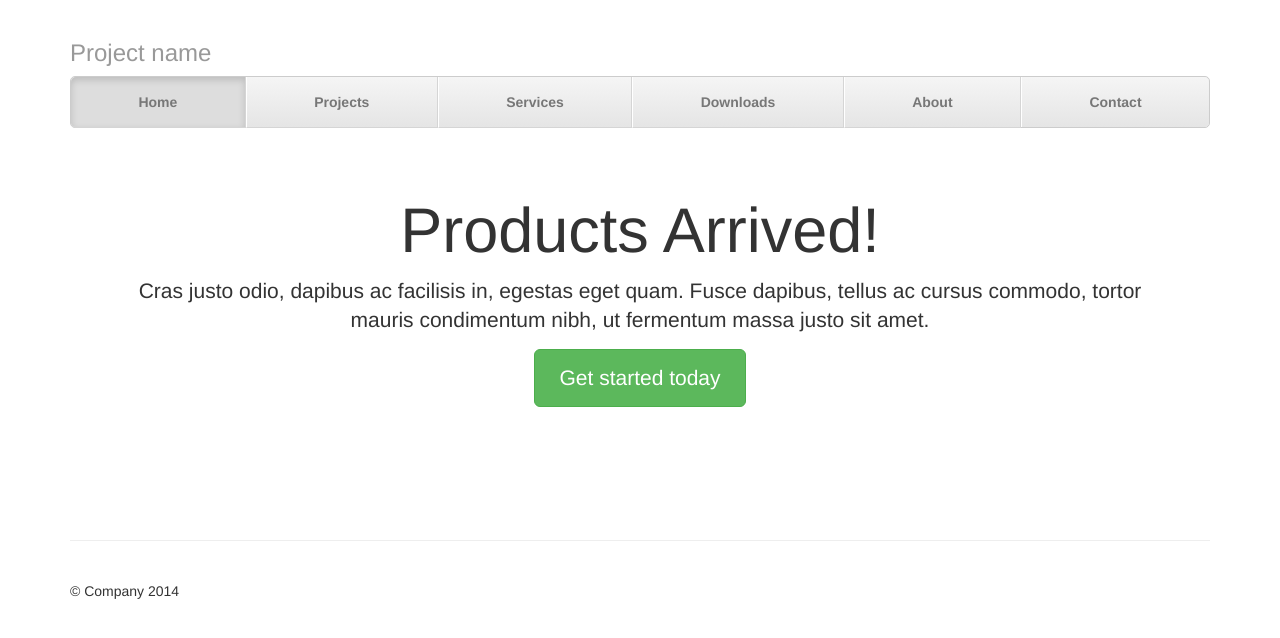
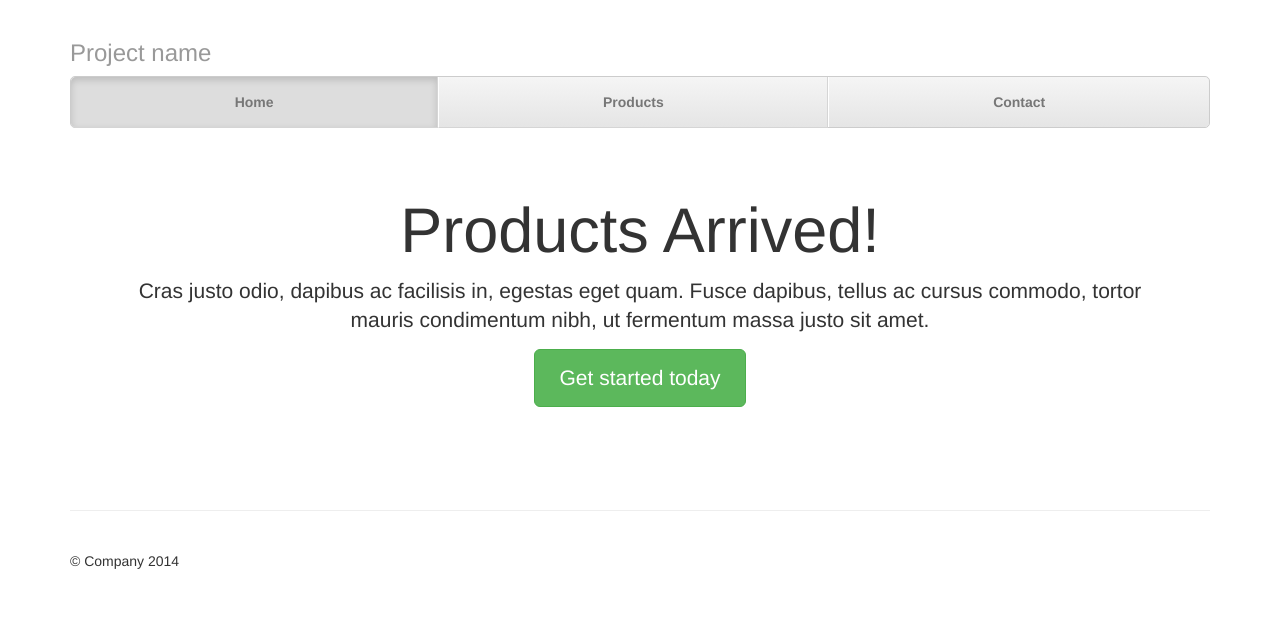
Before and after one commit to jjh5030/cfe-ecommerce, a Django app: template static/templates/products/all.html in a window 1280 px wide. Shown: the top 638 px of the page. Run offline with Django 3.2, Linux system fonts and the light colour scheme; the template is opened without the code that fills it, so the values that code supplies are empty; parts of the project's set-up code (start-up, migrations or seed data) failed here and were passed over; some libraries are stand-ins or nearby versions.

Commit message:
end lecture 64

```diff
--- a/products/urls.py
+++ b/products/urls.py
@@ -5,5 +5,6 @@ from django.contrib import admin
 admin.autodiscover()
 
 urlpatterns = patterns('products.views',
-    url(r'$', 'all_products', name='products'),
+    url(r'^$', 'all_products', name='products'),
+    url(r'^(?P<slug>.*)/$', 'single_product'),
 )
--- a/products/views.py
+++ b/products/views.py
@@ -6,3 +6,7 @@ from .models import Product
 def all_products(request):
     products = Product.objects.filter(active=True)
     return render_to_response('products/all.html', locals(), context_instance=RequestContext(request))
+
+def single_product(request, slug):
+    product = get_object_or_404(Product, slug=slug)
+    return render_to_response('products/single.html', locals(), context_instance=RequestContext(request))
--- a/static/templates/base.html
+++ b/static/templates/base.html
@@ -1,4 +1,3 @@
-
 <!DOCTYPE html>
 <html lang="en">
   <head>
@@ -40,16 +39,11 @@
     {% block jumbotron %}
         {% endblock %}
 
-      <!-- Example row of columns -->
-    <div class="row">
     {% block content %}
         {% endblock %}
 
-
-      </div>
-
       <!-- Site footer -->
-    {%  include 'footer.html' %}
+    {% include 'footer.html' %}
 
 
     </div> <!-- /container -->
--- a/static/templates/navbar.html
+++ b/static/templates/navbar.html
@@ -1,8 +1,5 @@
         <ul class="nav nav-justified">
-          <li class="active"><a href="#">Home</a></li>
-          <li><a href="#">Projects</a></li>
-          <li><a href="#">Services</a></li>
-          <li><a href="#">Downloads</a></li>
-          <li><a href="#">About</a></li>
-          <li><a href="#">Contact</a></li>
+          <li class="active"><a href="{% url "products" %}">Home</a></li>
+          <li><a href="{% url "products" %}">Products</a></li>
+          <li><a href="{% url "contact_us" %}">Contact</a></li>
         </ul>
--- a/static/templates/products/all.html
+++ b/static/templates/products/all.html
@@ -13,13 +13,15 @@
 {%  block content %}
 
         {% for product in products %}
-            {% cycle '<div class="row-fluid">' '' '' '' %}
-            <div class='span3'>
-            <h3>{{ product }}</h3>
+            {% cycle '<div class="row">' '' '' '' %}
+            <div class='col-lg-3'>
+            <h3><a href="{% url "products" %}{{ product.slug }}">{{ product }}</a></h3>
 
             {% for image in product.productimage_set.all %}
-                <img src="{{ MEDIA_URL }}{{ image }}" />
-                {%  endfor %}
+                {% if forloop.first %}
+                <a href="{% url "products" %}{{ product.slug }}"><img src="{{ MEDIA_URL }}{{ image }}" /></a>
+                {% endif %}
+            {%  endfor %}
 
             {{ product.description|truncatewords:10 }}<br/>
 
```
Also changed, not shown: static/templates/products/single.html (added, +21 -0 lines).
